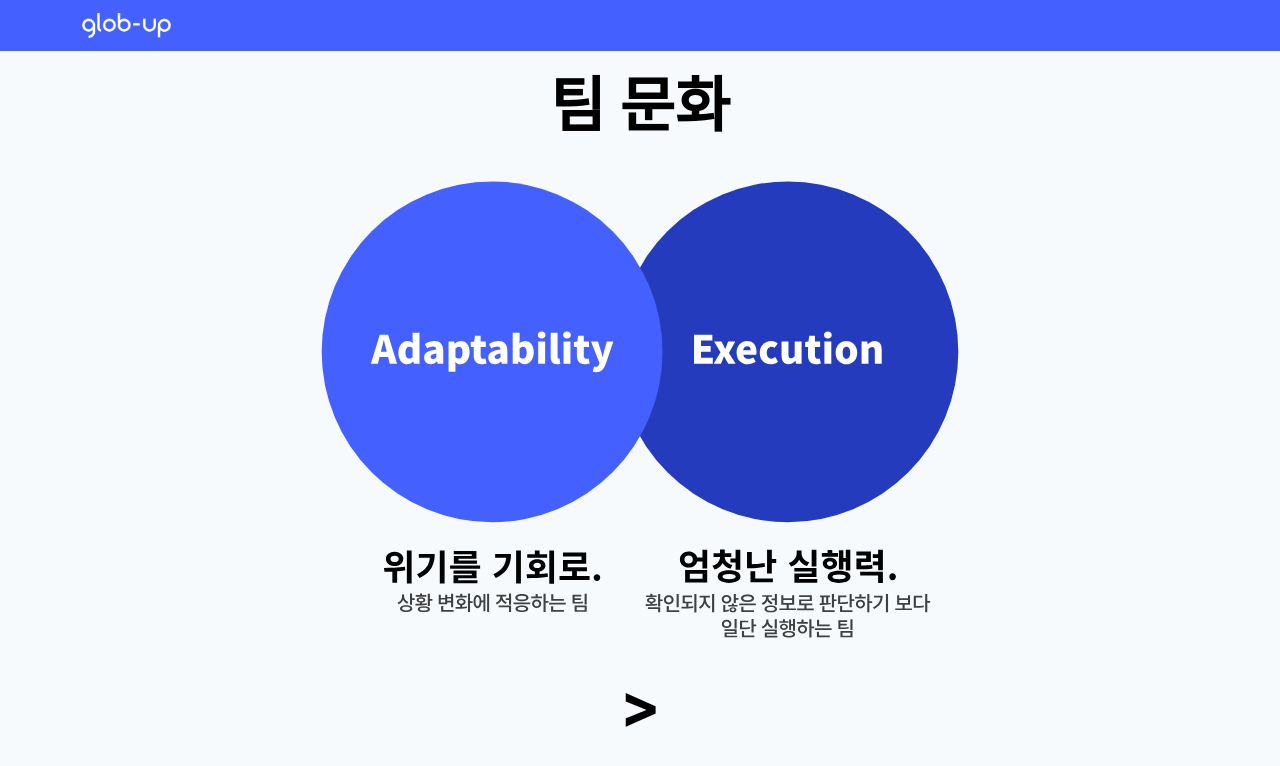
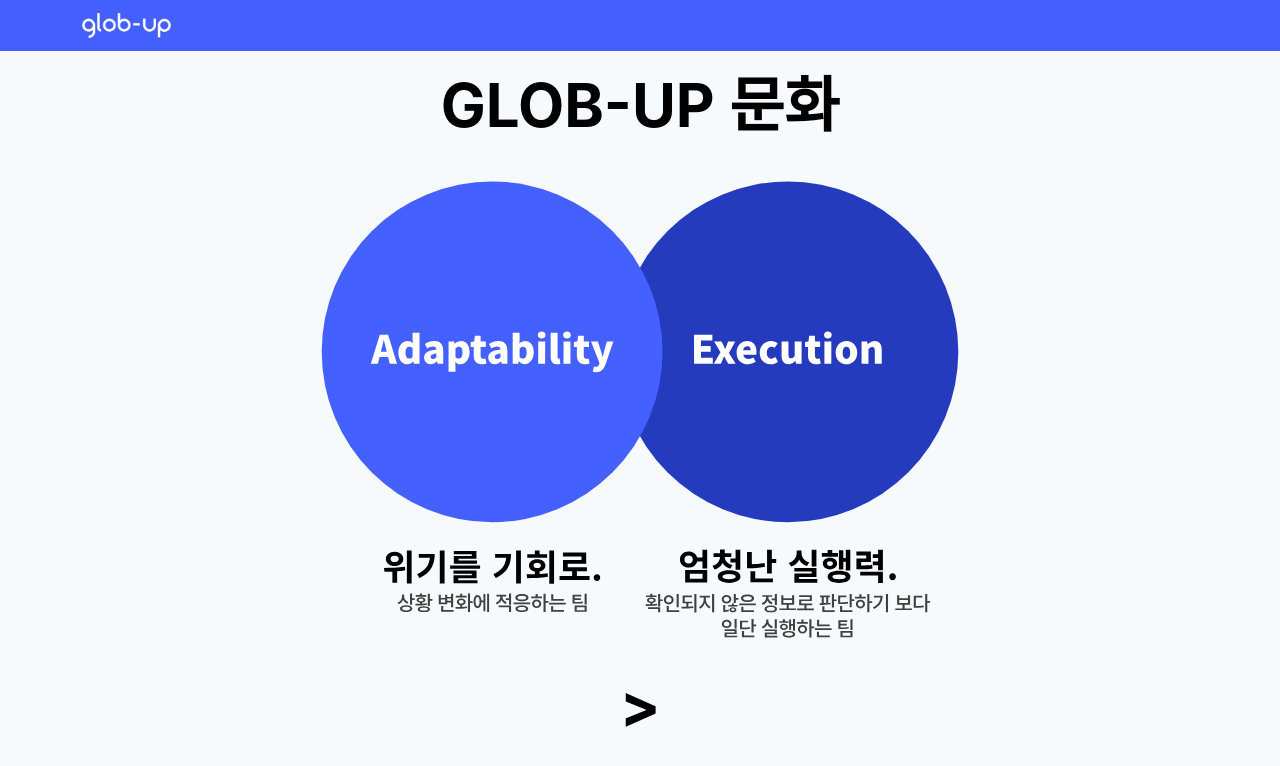
Before and after one commit to ludus-labs/official_homepage, a React (Create React App) app: page /home in a window 1280 px wide. Shown: the top 766 px of the page. Built offline with nearby package versions, Linux system fonts and the light colour scheme.

Commit message:
멘트 수정

```diff
--- a/src/pages/Home.js
+++ b/src/pages/Home.js
@@ -447,7 +447,7 @@
 
         <animated.div style={cultureVisibleAnimation}>
           <TeamCultureContainer>
-            <TitleText>팀 문화</TitleText>
+            <TitleText>GLOB-UP 문화</TitleText>
             <Waypoint
               onEnter={() => {
                 setCultureInView(true);
--- a/src/pages/Lasthome.js
+++ b/src/pages/Lasthome.js
@@ -188,10 +188,10 @@
     <>
       <Background>
 
-        <Arrow style={{cursor:'pointer'}} >시작하기</Arrow>
+        <Arrow  >시작하기</Arrow>
         <div>
         <div style={{textAlign :'center'}}>
-                <Info style={{marginBottom :"50px"}}>코드를 입력하세요.</Info>
+                <Info style={{marginBottom :"50px"}}>초대코드를 입력하세요.</Info>
                 <div ></div>
                 <input value={code} autoFocus="true" type="text" onChange={onChangeCode} />
 
```
